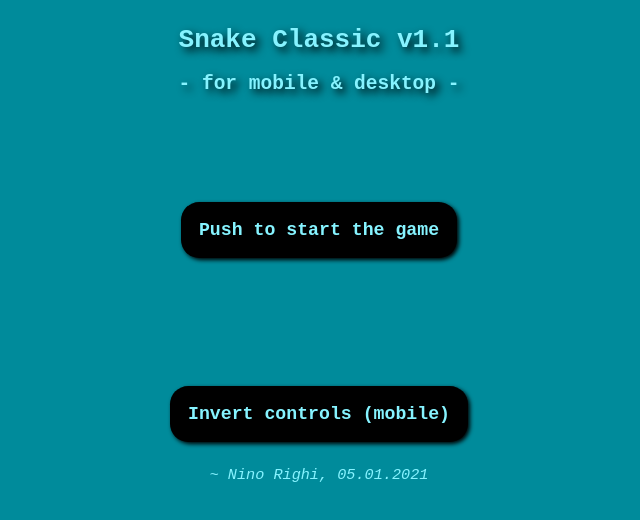
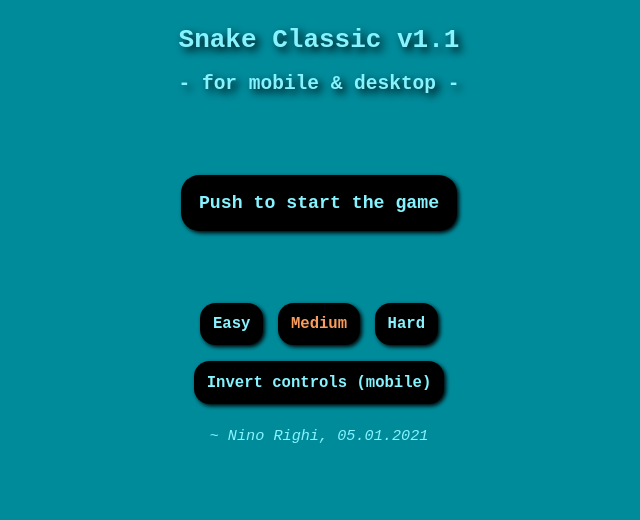
Before and after one commit to DeidroX/angular-snake-classic, an Angular app: page / in a window 1280 px wide. Shown: the top 520 px of the page, without its empty margins (321-961 px from the left). Built offline with nearby package versions, Linux system fonts and the light colour scheme.

Commit message:
Added difficulties, back Button, styling changes, deployed

```diff
--- a/src/app/app.component.css
+++ b/src/app/app.component.css
@@ -21,16 +21,37 @@
   background-color: black;
   color: #86f3ff;
   font-weight: bold;
-  margin: 5em 0;
+  margin: 3.5em 0;
+}
+
+.button-difficulty-invert {
+  font-family: monospace;
+  border-style: none;
+  padding: 0.8em;
+  border-radius: 1em;
+  box-shadow: 2px 2px 4px black;
+  font-size: 1.2em;
+  background-color: black;
+  color: #86f3ff;
+  font-weight: bold;
+  margin: 0.5em;
+}
+
+.button-back {
+  font-family: monospace;
+  border-style: none;
+  padding: 0.8em;
+  border-radius: 1em;
+  box-shadow: 2px 2px 4px black;
+  font-size: 1.2em;
+  background-color: black;
+  color: #86f3ff;
+  font-weight: bold;
+  margin-top: 1em;
 }
 
 .active {
   color: #fa9c5e;
-  margin: 2em 0 0.5em 0;
-}
-
-.inactive {
-  margin: 2em 0 0.5em 0;
 }
 
 .noselect {
--- a/src/app/app.component.html
+++ b/src/app/app.component.html
@@ -8,12 +8,39 @@
   <div *ngIf="hasStarted" class="game-screen">
     <app-game-canvas></app-game-canvas>
   </div>
+  <div *ngIf="!hasStarted">
+    <button
+      class="button-difficulty-invert noselect"
+      (click)="gameService.difficultySpeed = 150"
+      [ngClass]="gameService.difficultySpeed === 150 ? 'active' : ''"
+    >
+      Easy
+    </button>
+    <button
+      class="button-difficulty-invert noselect"
+      (click)="gameService.difficultySpeed = 100"
+      [ngClass]="gameService.difficultySpeed === 100 ? 'active' : ''"
+    >
+      Medium
+    </button>
+    <button
+      class="button-difficulty-invert noselect"
+      (click)="gameService.difficultySpeed = 75"
+      [ngClass]="gameService.difficultySpeed === 75 ? 'active' : ''"
+    >
+      Hard
+    </button>
+  </div>
   <button
-    class="button noselect"
-    [ngClass]="gameService.inverted ? 'active' : 'inactive'"
+    *ngIf="!hasStarted"
+    class="button-difficulty-invert noselect"
+    [ngClass]="gameService.inverted ? 'active' : ''"
     (click)="gameService.inverted = !gameService.inverted"
   >
     Invert controls (mobile)
   </button>
+  <button *ngIf="hasStarted" class="button-back noselect" (click)="onBack()">
+    Back
+  </button>
   <app-footer></app-footer>
 </div>
--- a/src/app/app.component.ts
+++ b/src/app/app.component.ts
@@ -11,4 +11,9 @@ export class AppComponent implements OnInit {
   constructor(public gameService: GameService) {}
 
   ngOnInit(): void {}
+
+  onBack(): void {
+    this.gameService.clearBoard();
+    this.hasStarted = !this.hasStarted;
+  }
 }
--- a/src/app/components/game-canvas/game-canvas.component.ts
+++ b/src/app/components/game-canvas/game-canvas.component.ts
@@ -27,7 +27,7 @@ export class GameCanvasComponent implements OnInit, OnDestroy {
 
   onTryAgain(): void {
     if (this.gameService.isGameOver) {
-      this.gameService.clearBoard();
+      this.gameService.tryAgain();
     }
   }
 }
--- a/src/app/core/services/game.service.ts
+++ b/src/app/core/services/game.service.ts
@@ -37,8 +37,8 @@ export class GameService {
   yVelocity = 0;
 
   // Speed
-  readonly SPEED = 100;
-  gameSpeed = this.SPEED;
+  difficultySpeed = 100;
+  gameSpeed: number;
 
   // Score
   score = 0;
@@ -49,6 +49,7 @@ export class GameService {
   constructor() {}
 
   initGame(context: CanvasRenderingContext2D): void {
+    this.gameSpeed = this.difficultySpeed;
     this.context = context;
     this.context.canvas.width = this.width;
     this.context.canvas.height = this.height;
@@ -103,7 +104,7 @@ export class GameService {
     window.clearInterval(this.gameLoopInterval);
     this.context.clearRect(0, 0, this.width, this.height);
     this.score = 0;
-    this.gameSpeed = this.SPEED;
+    this.gameSpeed = this.difficultySpeed;
     this.xVelocity = 0;
     this.yVelocity = 0;
     this.snakeX = 9;
@@ -114,6 +115,10 @@ export class GameService {
     this.foodY = Math.floor(Math.random() * this.tileCount);
     this.isGameOver = false;
     this.controls.next('right');
+  }
+
+  tryAgain(): void {
+    this.clearBoard();
     this.startGameLoop();
   }
 
@@ -170,7 +175,7 @@ export class GameService {
       this.foodX = Math.floor(Math.random() * this.tileCount);
       this.foodY = Math.floor(Math.random() * this.tileCount);
       this.snakeBodySize++;
-      this.gameSpeed = this.SPEED - this.score;
+      this.gameSpeed = this.difficultySpeed - this.score;
       ++this.score;
     }
   }
@@ -209,9 +214,9 @@ export class GameService {
   drawGameOverScreen(): void {
     this.context.fillStyle = '#86f3ff';
     this.context.font = '40px monospace';
-    this.context.fillText('Game Over!', 57, this.height / 1.9);
+    this.context.fillText('Game Over!', 57, this.height / 2);
     this.context.font = '20px monospace';
-    this.context.fillText('Push to try again', 67, this.height / 1.6);
+    this.context.fillText('Push to try again', 67, this.height / 1.7);
   }
 
   moveUp(): void {
```
Also changed, not shown: 3 other files (tests, documents, lock files or other folders).
